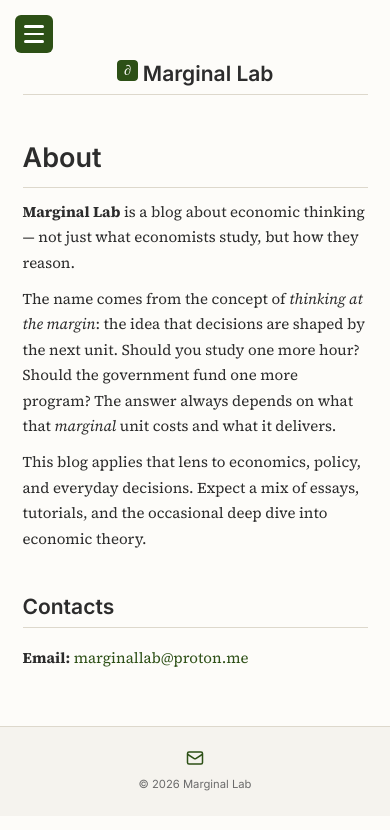
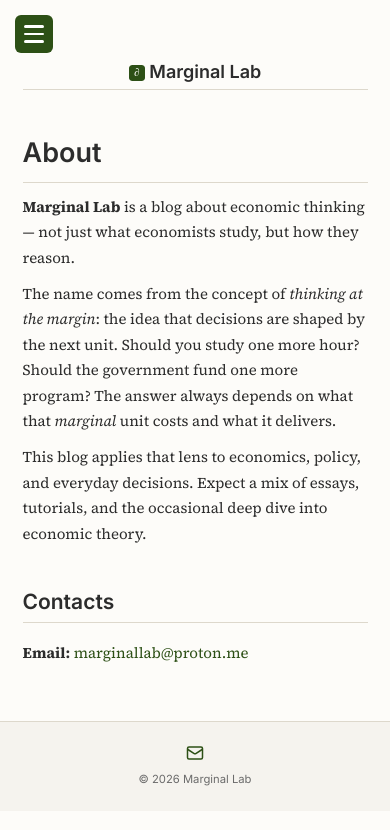
Before and after one commit to marginallabs/marginallabs.github.io, a Jekyll site: the page built from _pages/about.md, in a window 390 px wide. Shown: the top 830 px of the page. Built offline with Jekyll 4.4.1, drawn with Linux system fonts in a browser that asks for light colours.

Commit message:
Adjust mobile title size and icon alignment

```diff
--- a/assets/css/style.css
+++ b/assets/css/style.css
@@ -970,8 +970,8 @@ pre code { background: none; padding: 0; font-size: 0.9rem; border-radius: 0; }
   /* Hide desktop header on mobile */
   .site-header { display: none; }
 
-.mobile-page-title { display:block; text-align:center; font-family:var(--font-heading); font-size:1.4em; margin:1rem 0; }
-.mobile-page-title .site-logo { width:1em; height:1em; }  /* Show hamburger */
+.mobile-page-title { display:block; text-align:center; font-family:var(--font-heading); font-size:1.2em; margin:1rem 0; }
+.mobile-page-title .site-logo { width:0.9em; height:0.9em; vertical-align:middle; }  /* Show hamburger */
   .sidebar-toggle {
     display: flex;
     position: fixed;
```
